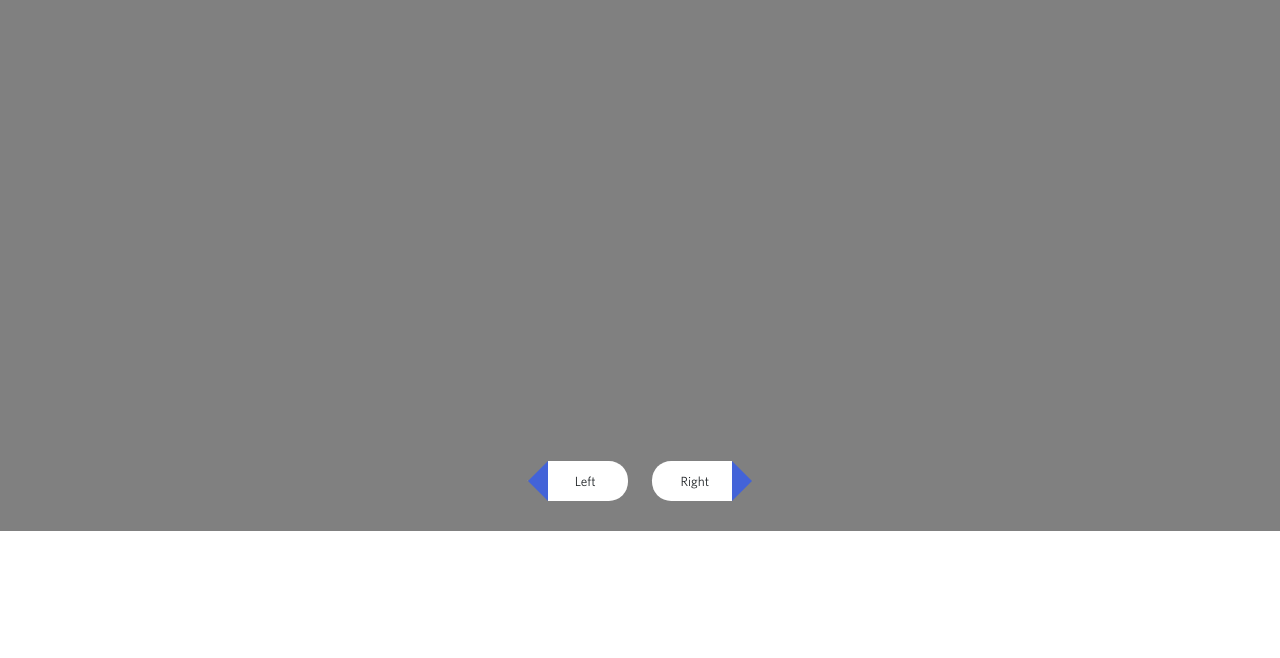
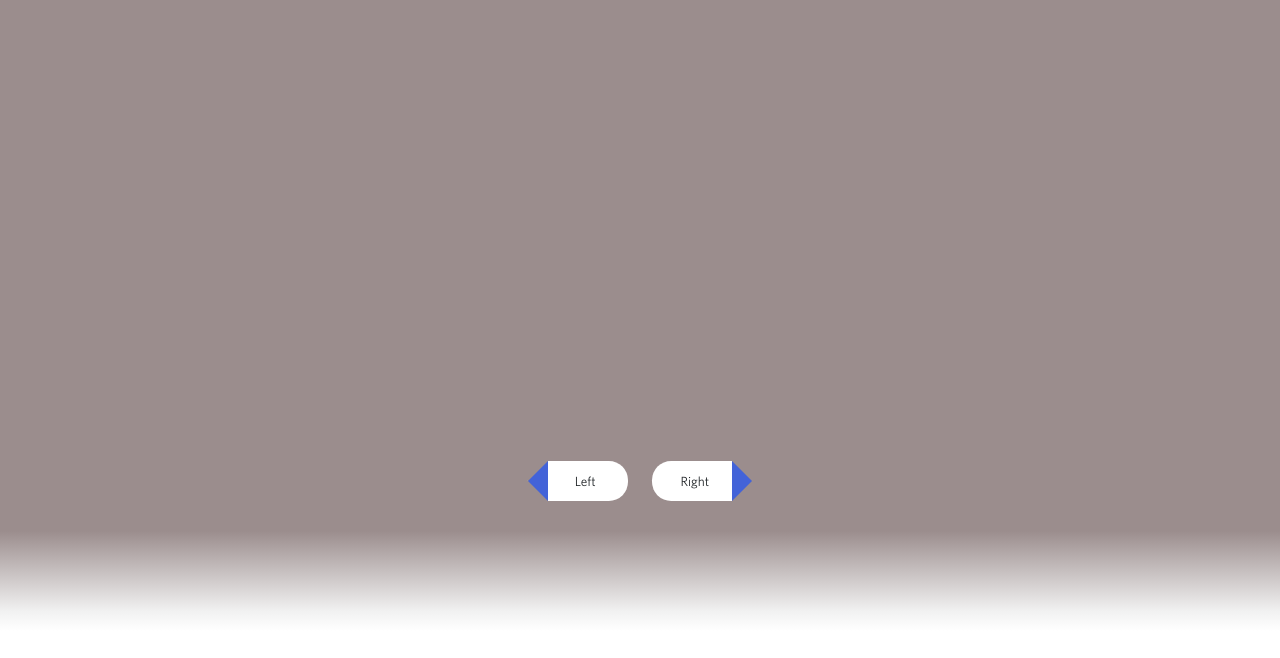
Before and after one commit to LeonGeldsch/test_repo, a plain HTML site: page slide2.html in a window 1280 px wide. Shown: the part 269-927 px from the top of the page. Drawn offline with nearby package versions, Linux system fonts and the light colour scheme.

Commit message:
added fade effect

```diff
--- a/css/main.css
+++ b/css/main.css
@@ -113,14 +113,14 @@ ul {
     display: flex;
     align-items: center;
     position: relative;
-    background-color: grey;
+    background-color: #9b8d8d;
     height: 90vh;
     justify-content: center;
     z-index: 0;
 }
 
 .slideshow-container {
-    background-color: grey;
+    background-color: #9b8d8d;
     width: 100%;
     padding: 0 5%;
     cursor: grab;
@@ -161,7 +161,7 @@ ul {
 
 
 .btn-right::before {
-    background-color: grey;
+    background-color: #9b8d8d;
     position: absolute;
     border: none;
     content: '';
@@ -175,7 +175,7 @@ ul {
 }
 
 .btn-left::before {
-    background-color: grey;
+    background-color: #9b8d8d;
     position: absolute;
     border: none;
     content: '';
@@ -255,3 +255,8 @@ ul {
     background-color: #7289da;
     margin: 30px 0;
 }
+
+.gradient {
+    height: 100px;
+    background: rgb(155,141,141);
+    background: linear-gradient(180deg, rgba(155,141,141,1) 0%, rgba(198,191,191,1) 40%, rgba(241,241,241,1) 80%, rgba(255,255,255,1) 100%);
--- a/slide2.html
+++ b/slide2.html
@@ -38,6 +38,7 @@
             </div>
         </div>
     </section>
+    <div class="gradient"></div>
     <section class="section bg-white" id="section1">
         <img src="img/study-group.svg">
         <div class="text-wrapper">
```
